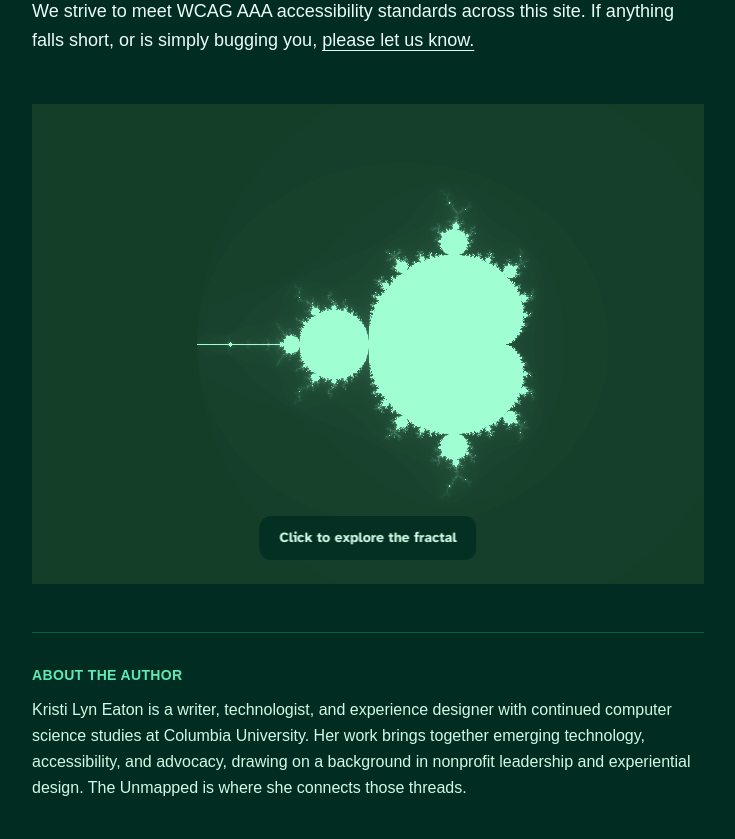
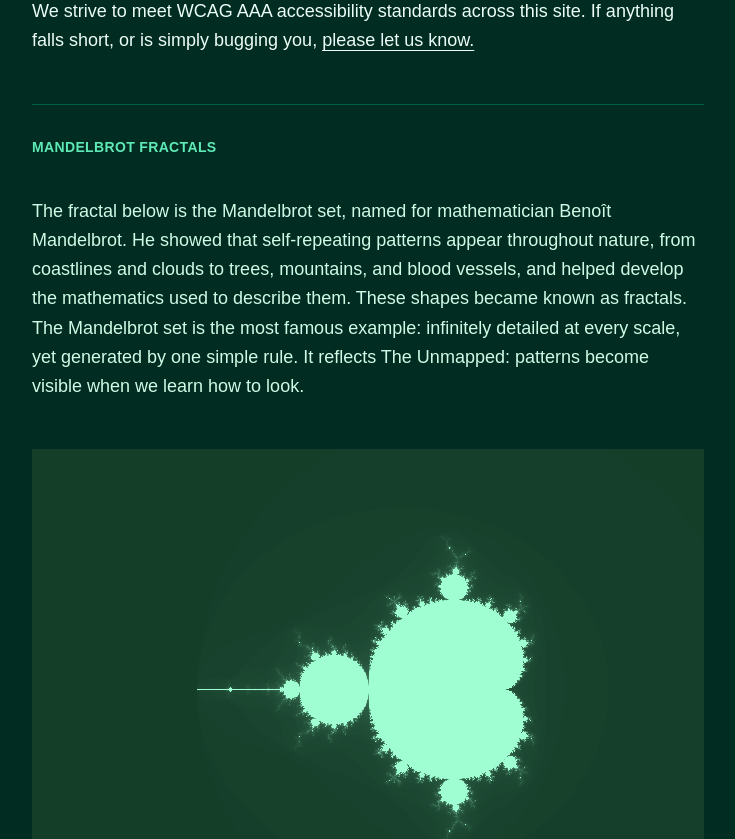
Before and after one commit to reachkristilyn/unmapped, a Next.js app: page /origins in a window 1280 px wide. Shown: the part 320-1159 px from the top of the page, without its empty margins (272-1007 px from the left). Built offline with nearby package versions, Linux system fonts and the light colour scheme.

Commit message:
edit about text

```diff
--- a/app/origins/page.tsx
+++ b/app/origins/page.tsx
@@ -19,10 +19,22 @@ export default function Origins() {
         please let us know.
           </a>
         </p>
-
+        <section className="mt-12 border-t border-emerald-800 pt-8">
+          <h2 className="text-sm font-semibold uppercase tracking-wide text-emerald-300">
+            Mandelbrot Fractals
+          </h2>
+        <p className="mt-10 text-lg leading-relaxed text-emerald-100">
+        The fractal below is the Mandelbrot set, named for mathematician Benoît Mandelbrot.
+        He showed that self-repeating patterns appear throughout nature, from coastlines and
+        clouds to trees, mountains, and blood vessels, and helped develop the mathematics
+        used to describe them. These shapes became known as fractals. The Mandelbrot set is
+        the most famous example: infinitely detailed at every scale, yet generated by one
+        simple rule. It reflects The Unmapped: patterns become visible when we learn how to look.
+      </p>
         <div className="mt-12 h-[60vh]">
           <Mandelbrot />
         </div>
+        </section>
         <section className="mt-12 border-t border-emerald-800 pt-8">
           <h2 className="text-sm font-semibold uppercase tracking-wide text-emerald-300">
             About the author
@@ -31,7 +43,8 @@ export default function Origins() {
             Kristi Lyn Eaton is a writer, technologist, and experience designer with continued
             computer science studies at Columbia University. Her work brings together emerging technology,
             accessibility, and advocacy, drawing on a background in nonprofit leadership and
-            experiential design. The Unmapped is where she connects those threads.
+            experiential design, and robotics research at Columbia's ROAR Lab. The Unmapped is where she
+            connects those threads.
           </p>
         </section>
       </article>
```
